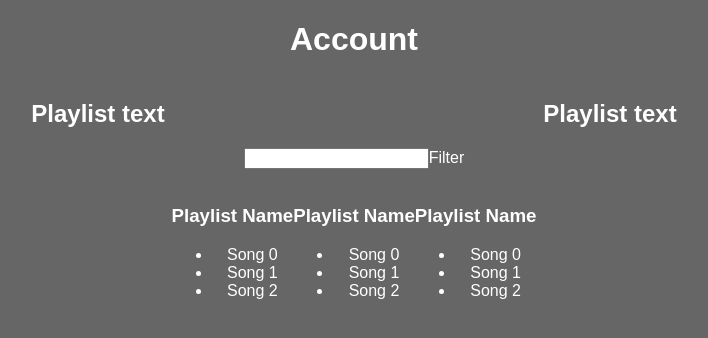
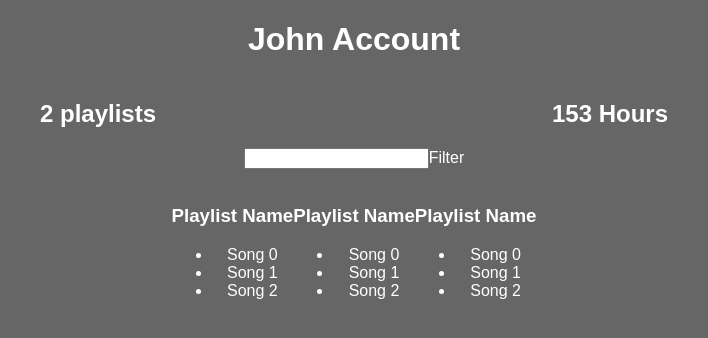
Before and after one commit to endysis/hifi_proto_react_app, a React (Create React App) app in the folder spotify_hifi/: page / in a window 1280 px wide. Shown: the top 338 px of the page, without its empty margins (286-994 px from the left). Built offline with nearby package versions, Linux system fonts and the light colour scheme.

Commit message:
Added more to aggregate counters

```diff
--- a/spotify_hifi/src/App.js
+++ b/spotify_hifi/src/App.js
@@ -13,21 +13,39 @@ let springServerData = {
     userPlaylists: [
       {
         name: 'cherry picked beats',
-        songs: ['Shadows','You','Nespole'],
+        songs: [{name : 'Shadows', duration:1495},{name: 'You', duration:1976},{name :'Nespole', duration:1323}],
       },
       {
         name: 'Discover Weekly',
-        songs: ['Pillow','Nemo Score 1','Drift'],
+        songs: [{name :'Pillow', duration: 1534},{name :'Nemo Score 1', duration: 1203},{name :'Drift', duration: 1634}],
       }
     ]
   }
 };
 
-class Aggregate extends Component {
+class PlaylistCounter extends Component {
   render(){
     return (
       <div style={{...standardStyle, width: "40%", display: 'inline-block'}}>
-          <h2 style={{color: standardTextColor}}>Playlist text</h2>
+          <h2 style={{color: standardTextColor}}>{this.props.playlistProps && this.props.playlistProps.length} playlists</h2>
+      </div>
+    );
+  }
+}
+
+class HoursCounter extends Component {
+  render(){
+    let listOfSongs = this.props.hoursProps.reduce((songsList, individualPlaylist) => {
+      return songsList.concat(individualPlaylist.songs)
+    },[])
+
+    let totalDuration = listOfSongs.reduce((sumTotal, individualSong)  => {
+      return sumTotal + individualSong.duration
+    }, 0)
+
+    return (
+      <div style={{...standardStyle, width: "40%", display: 'inline-block'}}>
+          <h2 style={{color: standardTextColor}}>{Math.round(totalDuration/60)} Hours</h2>
       </div>
     );
   }
@@ -54,31 +72,37 @@ class Playlist extends Component {
         <ul><li>Song 0</li><li>Song 1</li><li>Song 2</li></ul>
       </div>
     )
-
   }
 }
 
 class App extends Component {
   constructor(){
     super();
-    this.state = {componentServerData: {
-
-    }}
+    console.log("Constructor called")
+    this.state = {componentServerData: {}}
   }
-  componentDidMount(){
-    this.setState({componentServerData: springServerData })
+  componentDidMount() {
+    setTimeout(() => {
+      console.log("Component did mount called")
+      this.setState({componentServerData: springServerData})
+    }, 1000);
   }
   render() {
+    console.log("Render happening")
     return (
       <div style={{color: standardTextColor}} className="App">
-      <h1>{this.componentServerData && this.state.componentServerData.user.accountName} Account
+      {this.state.componentServerData.user ?
+        <div>
+        <h1>{this.state.componentServerData.user.accountName} Account
         </h1>
-        <Aggregate/>
-        <Aggregate/>
+        <PlaylistCounter playlistProps= {this.state.componentServerData.user.userPlaylists}/>
+        <HoursCounter hoursProps = {this.state.componentServerData.user.userPlaylists}/>
         <Filter/>
         <Playlist/>
         <Playlist/>
         <Playlist/>
+         </div> : <h1 style ={standardStyle}>"Loading..." </h1>
+       }
       </div>
     );
   }
```
